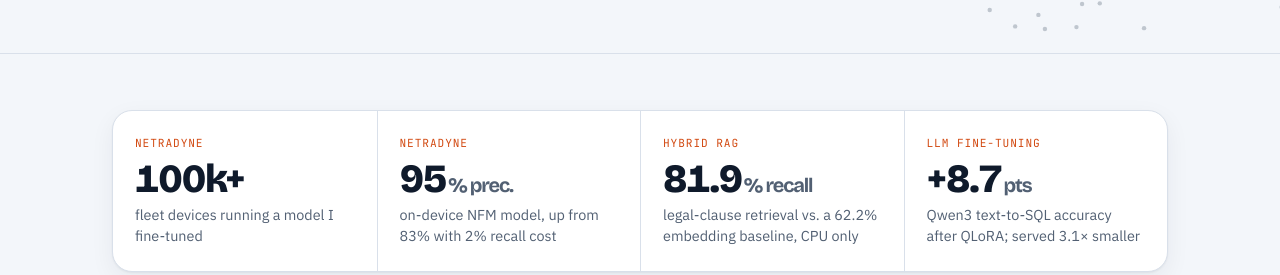
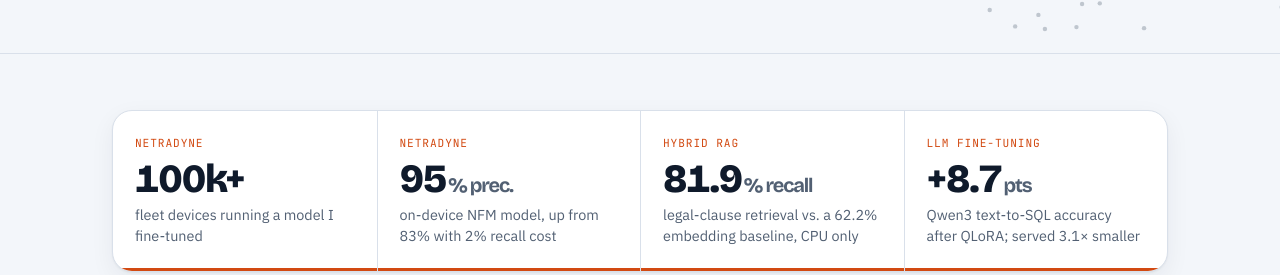
Before and after one commit to Rahulverma5/Rahulverma5.github.io, a plain HTML site: page index.html in a window 1280 px wide. Shown: the part 677-952 px from the top of the page. Drawn offline with nearby package versions, Linux system fonts and the light colour scheme; animation ran at ten frames a second.

Commit message:
Impact numbers count with scroll
Co-Authored-By: Claude Opus 5.5 <noreply@anthropic.com>
Claude-Session: https://claude.ai/code/session_01RxHhjFshYGYtq7gmGMd9Aq

```diff
--- a/index.html
+++ b/index.html
@@ -135,7 +135,8 @@ section.block { padding-block: 88px 0; }
 
 /* Impact numbers */
 .impact { display: grid; grid-template-columns: repeat(4, minmax(0, 1fr)); gap: 0; border: 1px solid var(--line); border-radius: 20px; background: var(--surface); box-shadow: var(--shadow); overflow: hidden; margin-top: 56px; }
-.impact > div { padding: 24px 22px; display: flex; flex-direction: column; gap: 6px; border-left: 1px solid var(--line); min-width: 0; }
+.impact > div { position: relative; padding: 24px 22px; display: flex; flex-direction: column; gap: 6px; border-left: 1px solid var(--line); min-width: 0; }
+.impact > div::after { content: ""; position: absolute; left: 0; bottom: 0; height: 3px; width: var(--fill, 100%); background: var(--accent); }
 .impact > div:first-child { border-left: 0; }
 .impact .num { font-family: var(--f-display); font-weight: 800; font-size: clamp(1.9rem, 3.4vw, 2.5rem); letter-spacing: -0.03em; font-variant-numeric: tabular-nums; line-height: 1; }
 .impact .num small { font-size: .5em; color: var(--muted); font-weight: 600; margin-left: 2px; }
@@ -705,16 +706,32 @@ footer .wrap { display: flex; justify-content: space-between; gap: 12px; flex-wr
     var io = new IntersectionObserver(function (es) {
       es.forEach(function (e) {
         if (!e.isIntersecting) return;
-        if (e.target.id === 'impact') [].forEach.call(e.target.querySelectorAll('[data-count]'), countUp);
-        else e.target.classList.add('go');
+        e.target.classList.add('go');
         io.unobserve(e.target);
       });
     }, { threshold: 0.35 });
-    io.observe(document.getElementById('impact'));
     [].forEach.call(document.querySelectorAll('.bars'), function (b) { io.observe(b); });
   } else {
     [].forEach.call(document.querySelectorAll('.bars'), function (b) { b.classList.remove('armed'); });
   }
+
+  /* Impact numbers: scrubbed by scroll position, counting up as the strip rises into view */
+  (function () {
+    var box = document.getElementById('impact'), nums = [].slice.call(box.querySelectorAll('[data-count]'));
+    if (reduce) return;
+    var cells = [].slice.call(box.children);
+    function upd() {
+      var r = box.getBoundingClientRect(), vh = innerHeight;
+      var p = Math.min(1, Math.max(0, (vh * 0.98 - r.top) / (vh * 0.45)));
+      nums.forEach(function (n, i) {
+        var k = Math.min(1, Math.max(0, p * 1.3 - i * 0.1)), e = 1 - Math.pow(1 - k, 3);
+        var end = parseFloat(n.dataset.count), dec = +(n.dataset.dec || 0), suf = n.dataset.suffix || '';
+        n.textContent = (end * e).toFixed(dec) + suf;
+      });
+      cells.forEach(function (c, i) { var k = Math.min(1, Math.max(0, p * 1.3 - i * 0.1)); c.style.setProperty('--fill', (k * 100).toFixed(1) + '%'); });
+    }
+    addEventListener('scroll', upd, { passive: true }); addEventListener('resize', upd); upd();
+  })();
 
   /* Card spotlight */
   [].forEach.call(document.querySelectorAll('.proj'), function (c) {
```
